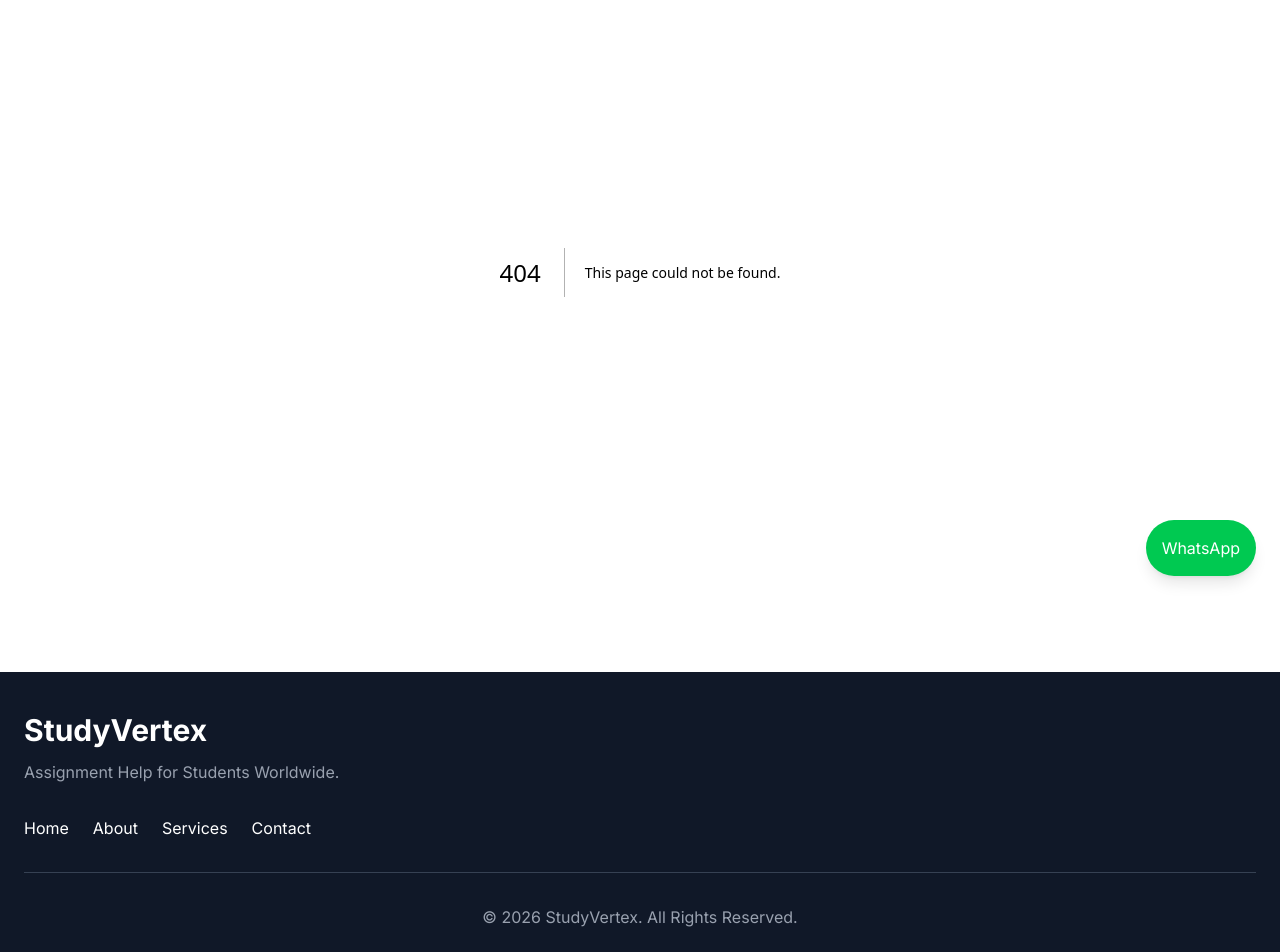
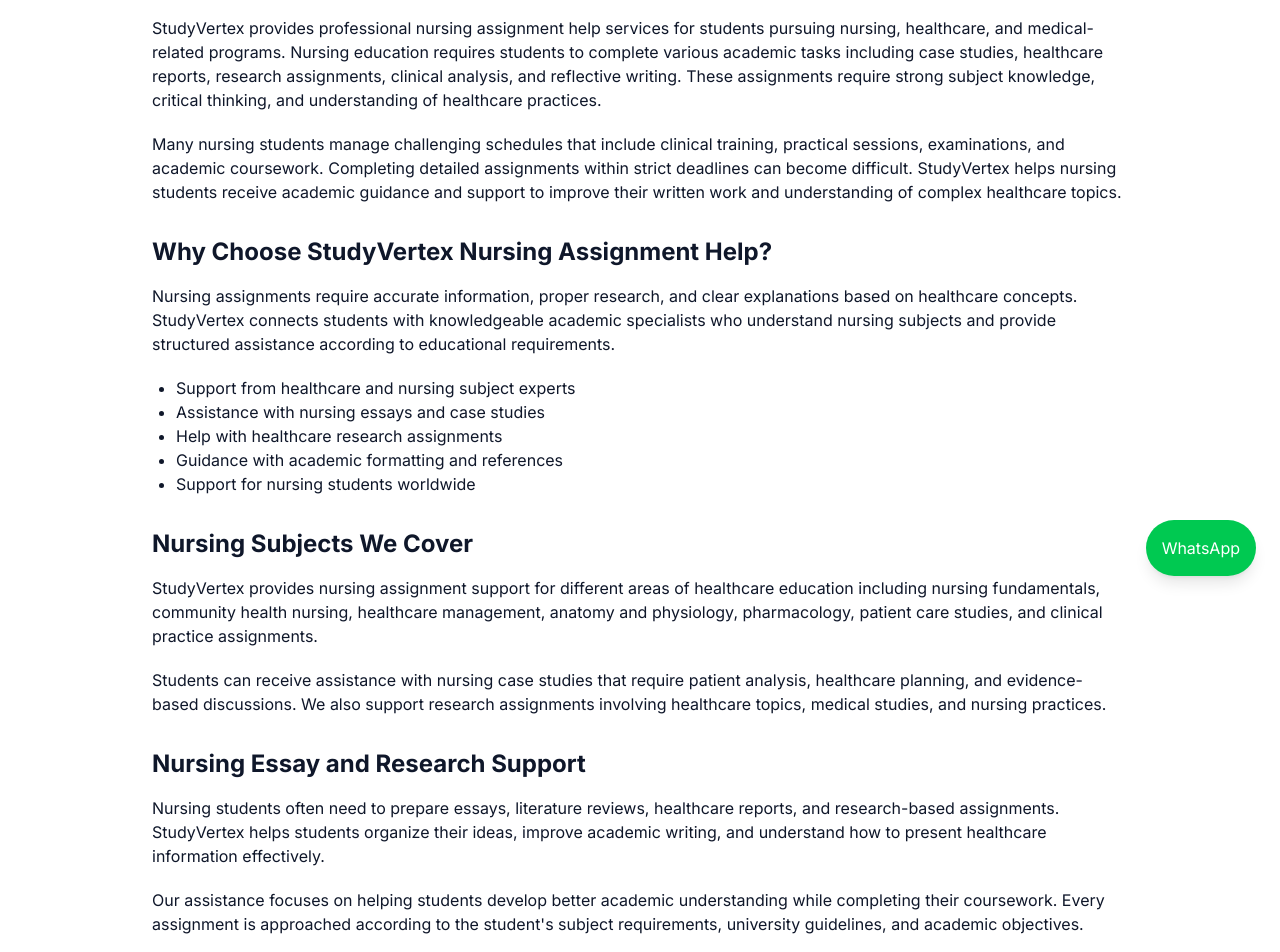
Before and after one commit to souravdadarwal01-max/StudyVertex, a Next.js app: page /nursing-assignment-help in a window 1280 px wide. Before the commit this address had no page. Shown: the part 200-1152 px from the top of the page. Built offline with nearby package versions, Linux system fonts and the light colour scheme.

Commit message:
Add Nursing Assignment Help page with service details
This file introduces a new page for Nursing Assignment Help, detailing services offered by StudyVertex for nursing students, including support for various nursing subjects and assignments.

```diff
--- /dev/null
+++ b/app/nursing-assignment-help/page.tsx
@@ -0,0 +1,134 @@
+export const metadata = {
+  title: "Nursing Assignment Help Online | Expert Nursing Academic Support - StudyVertex",
+  description:
+    "StudyVertex provides nursing assignment help for students worldwide. Get expert assistance with nursing essays, case studies, research papers, and healthcare assignments.",
+};
+
+export default function NursingAssignmentHelp() {
+  return (
+    <main className="max-w-5xl mx-auto px-6 py-10">
+
+      <h1 className="text-4xl font-bold mb-6">
+        Nursing Assignment Help Service for Students Worldwide
+      </h1>
+
+
+      <p className="mb-5">
+        StudyVertex provides professional nursing assignment help services for
+        students pursuing nursing, healthcare, and medical-related programs.
+        Nursing education requires students to complete various academic tasks
+        including case studies, healthcare reports, research assignments,
+        clinical analysis, and reflective writing. These assignments require
+        strong subject knowledge, critical thinking, and understanding of
+        healthcare practices.
+      </p>
+
+
+      <p className="mb-5">
+        Many nursing students manage challenging schedules that include clinical
+        training, practical sessions, examinations, and academic coursework.
+        Completing detailed assignments within strict deadlines can become
+        difficult. StudyVertex helps nursing students receive academic guidance
+        and support to improve their written work and understanding of complex
+        healthcare topics.
+      </p>
+
+
+      <h2 className="text-2xl font-bold mt-8 mb-4">
+        Why Choose StudyVertex Nursing Assignment Help?
+      </h2>
+
+
+      <p className="mb-5">
+        Nursing assignments require accurate information, proper research, and
+        clear explanations based on healthcare concepts. StudyVertex connects
+        students with knowledgeable academic specialists who understand nursing
+        subjects and provide structured assistance according to educational
+        requirements.
+      </p>
+
+
+      <ul className="list-disc ml-6 mb-6">
+
+        <li>
+          Support from healthcare and nursing subject experts
+        </li>
+
+        <li>
+          Assistance with nursing essays and case studies
+        </li>
+
+        <li>
+          Help with healthcare research assignments
+        </li>
+
+        <li>
+          Guidance with academic formatting and references
+        </li>
+
+        <li>
+          Support for nursing students worldwide
+        </li>
+
+      </ul>
+
+
+      <h2 className="text-2xl font-bold mt-8 mb-4">
+        Nursing Subjects We Cover
+      </h2>
+
+
+      <p className="mb-5">
+        StudyVertex provides nursing assignment support for different areas of
+        healthcare education including nursing fundamentals, community health
+        nursing, healthcare management, anatomy and physiology, pharmacology,
+        patient care studies, and clinical practice assignments.
+      </p>
+
+
+      <p className="mb-5">
+        Students can receive assistance with nursing case studies that require
+        patient analysis, healthcare planning, and evidence-based discussions.
+        We also support research assignments involving healthcare topics,
+        medical studies, and nursing practices.
+      </p>
+
+
+      <h2 className="text-2xl font-bold mt-8 mb-4">
+        Nursing Essay and Research Support
+      </h2>
+
+
+      <p className="mb-5">
+        Nursing students often need to prepare essays, literature reviews,
+        healthcare reports, and research-based assignments. StudyVertex helps
+        students organize their ideas, improve academic writing, and understand
+        how to present healthcare information effectively.
+      </p>
+
+
+      <p className="mb-5">
+        Our assistance focuses on helping students develop better academic
+        understanding while completing their coursework. Every assignment is
+        approached according to the student's subject requirements, university
+        guidelines, and academic objectives.
+      </p>
+
+
+      <h2 className="text-2xl font-bold mt-8 mb-4">
+        Get Professional Nursing Assignment Help Today
+      </h2>
+
+
+      <p>
+        Nursing education requires dedication, research, and practical
+        understanding. StudyVertex provides reliable nursing assignment help for
+        students who need academic support with their healthcare coursework.
+        Connect with StudyVertex today and receive expert guidance designed for
+        your nursing studies.
+      </p>
+
+
+    </main>
+  );
+}
```
